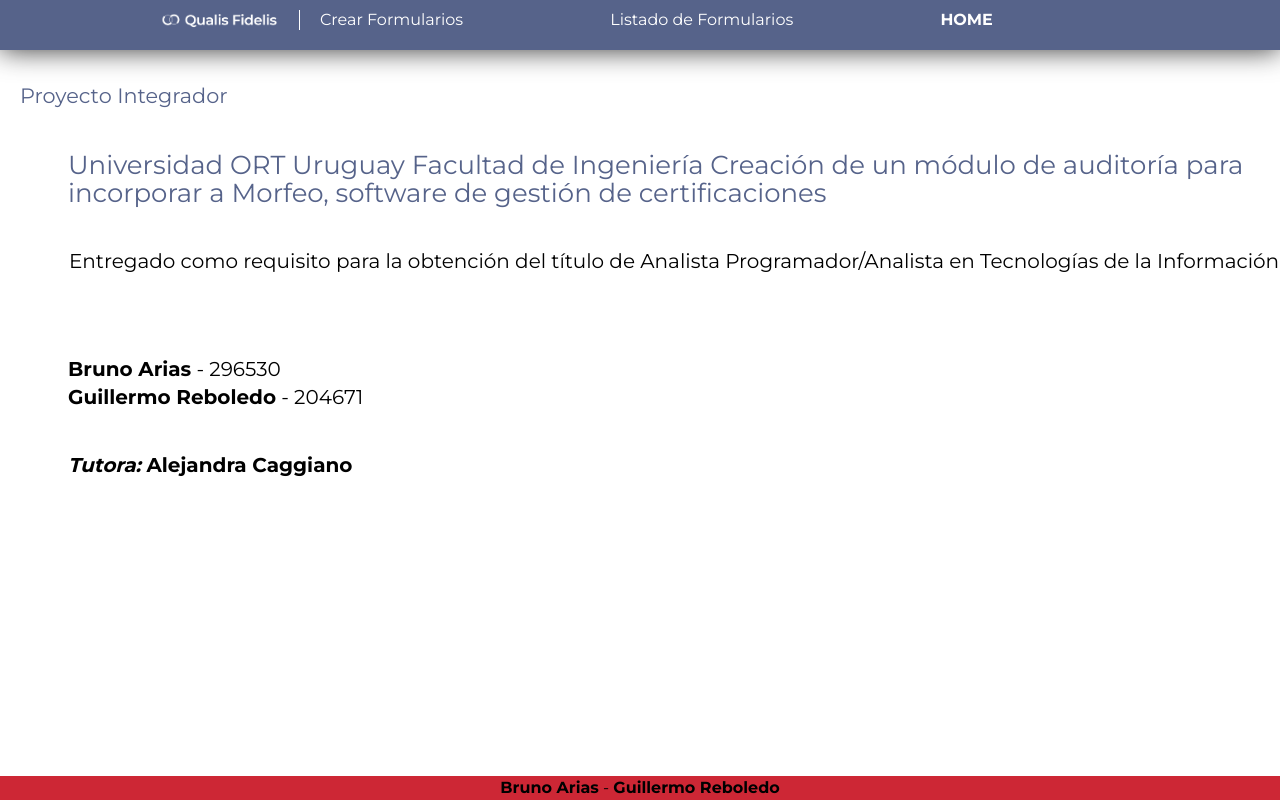
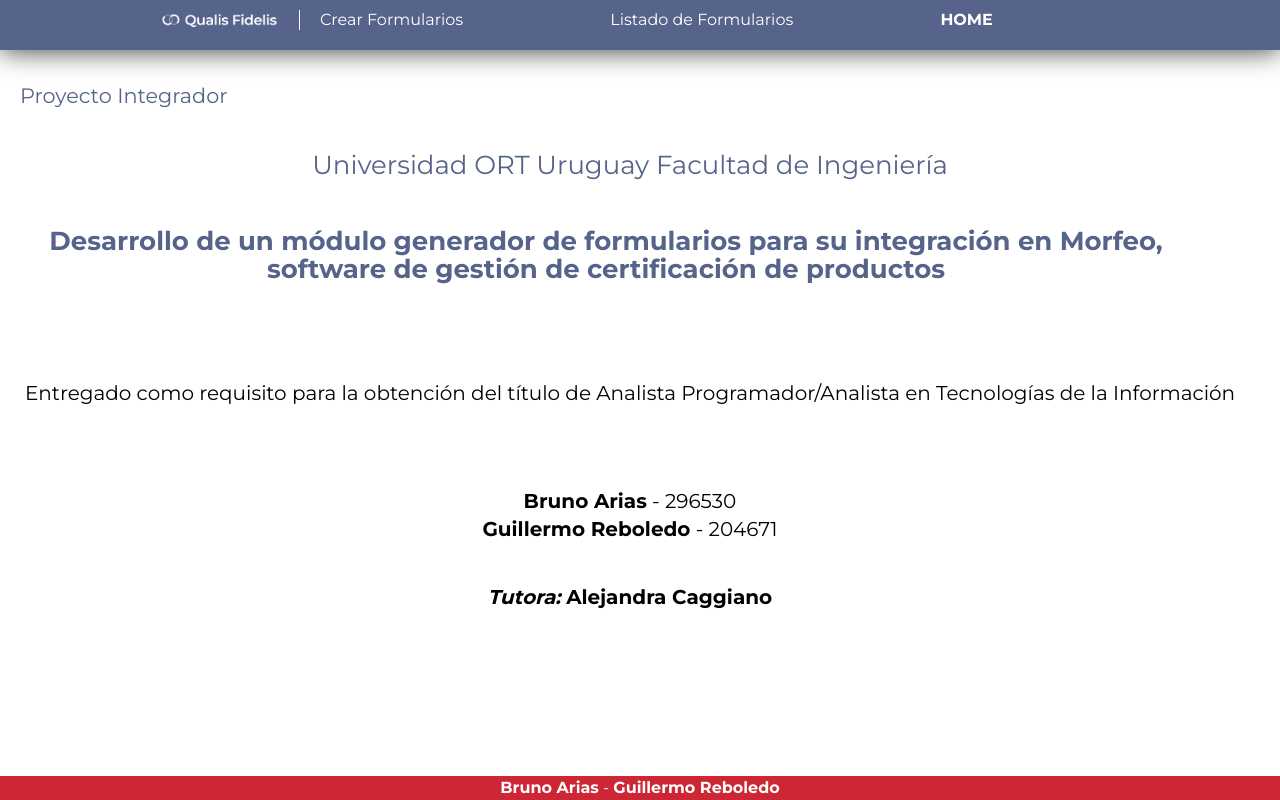
Before and after one commit to chihiroarias/formularios_ui, a React (Create React App) app: page / in a window 1280 px wide. Built offline with nearby package versions, Linux system fonts and the light colour scheme.

Commit message:
arreglos en UI en varias páginas y componentes

```diff
--- a/src/Componentes/atomicos/Footer/Footer.jsx
+++ b/src/Componentes/atomicos/Footer/Footer.jsx
@@ -1,5 +1,5 @@
 import "./footer.css";
 
 export default function Footer() {
-  return <footer className="text-color-white pb-6"> <strong>Bruno Arias</strong> - <strong>Guillermo Reboledo</strong></footer>;
+  return <footer className="pb-6"> <strong>Bruno Arias</strong> - <strong>Guillermo Reboledo</strong></footer>;
 }
--- a/src/Componentes/atomicos/Footer/footer.css
+++ b/src/Componentes/atomicos/Footer/footer.css
@@ -1,4 +1,6 @@
 footer {
+
+  color:white;
   position: fixed;
   bottom: 0px;
   width: 100%;
--- a/src/Componentes/moleculares/CreateDato/CreateDato.jsx
+++ b/src/Componentes/moleculares/CreateDato/CreateDato.jsx
@@ -76,7 +76,7 @@ export default function CreateDato({ addField, indice, setIndice }) {
         setErrorNombreCampo("Nombre Campo no puede estar vacío");
         esValido = false;
       }
-      if (!fieldData.id) {
+      if (!fieldData.id && fieldData.type !== "section") {
         setErrorIdCampo("Debe ingresar un identificador para el campo");
         esValido = false;
       }
@@ -169,6 +169,8 @@ export default function CreateDato({ addField, indice, setIndice }) {
               error={errorIndexado ? errorIndexado : ""}
             />
           </div>
+
+          {fieldData.type !== "section" && (
             <div>
               <CustomInputField
                 id={"idCampo"}
@@ -189,6 +191,7 @@ export default function CreateDato({ addField, indice, setIndice }) {
                 error={errorIdCampo ? errorIdCampo : ""}
               />
             </div>
+          )}
           <div>
             <CustomInputField
               id={"fieldName"}
@@ -232,7 +235,8 @@ export default function CreateDato({ addField, indice, setIndice }) {
           </div>
         )}
 
-      {fieldData.type !== "" && (
+      {fieldData.type !== "" &&
+       fieldData.type !== "section" && (
         <div>
           <CustomInputField
             id={"info"}
--- a/src/Componentes/organismos/Formulario/Formulario.jsx
+++ b/src/Componentes/organismos/Formulario/Formulario.jsx
@@ -149,7 +149,7 @@ function Formulario() {
     >
       <MenuNavegacion submenuSeleccionado="formulario" />
       <Notificacion config={mensajeNotificacion} />
-      <div className="mt-24 px-10">
+      <div className="mt-24 mb-10 px-10">
         <div className="grid grid-cols-2 gap-12">
           <div className="mr-12">
             <h1 className="mb-5">Generador de Formularios</h1>
@@ -194,13 +194,13 @@ function Formulario() {
           </div>
           <div className="ml-12">
             <h1 className="mb-5">Previsualizador de Formulario</h1>
-            <h2 className="text-xl">
+            <h2 className="text-xl justify-center items-center text-center">
               <strong>{codigo ? `${codigo} - ${title}` : title}</strong>
             </h2>
             <p className={"mb-10"}>{description}</p>
             {fields.map((field) => (
               <div
-                className="grid grid-cols-3 gap-3"
+                className="grid grid-cols-3 gap-1"
                 key={field.indice - field.ordenCampo} // Usar una key única y estable
                 style={{
                   display: "flex",
@@ -208,16 +208,18 @@ function Formulario() {
                   alignItems: "center",
                 }}
               >
-                {field.info && <ShowInformation info={field.info} />}
                 <MuestraCampoForm {...field} />
 
-                <div className="grid grid-cols-2 gap-3">
+                <div className="grid grid-cols-3 gap-1">
+                  <div className={"edit-icon ml-2"}>
+                    {field.info && <ShowInformation info={field.info} />}
+                  </div>
                   <MdEdit
-                    className={"edit-icon ml-5"}
+                    className={"edit-icon ml-2"}
                     onClick={() => editField(field)}
                   />
                   <MdDelete
-                    className={"delete-icon ml-5"}
+                    className={"delete-icon ml-2"}
                     onClick={() => deleteField(field.indice)}
                   />
                 </div>
--- a/src/Componentes/organismos/Formulario/Formularios.jsx
+++ b/src/Componentes/organismos/Formulario/Formularios.jsx
@@ -183,14 +183,10 @@ export default function Formularios() {
                           className="grid grid-cols-3 gap-1"
                           style={{
                             display: "flex",
-                              justifyContent: "end",
+                            justifyContent: "space-between",
                             alignItems: "center",
                           }}
                         >
-                            {campo.info && (
-                              <ShowInformation info={campo.info} />
-                            )}
-
                           <MuestraCampoForm
                             formversionid={campo.formversionid}
                             labelForm={campo.labelForm}
@@ -208,13 +204,18 @@ export default function Formularios() {
                             type={campo.type}
                           />
 
-                            <div className="grid grid-cols-2 gap-1">
+                          <div className="grid grid-cols-3 gap-1">
+                            <div className={"edit-icon ml-2"}>
+                              {campo.info && (
+                                <ShowInformation info={campo.info} />
+                              )}
+                            </div>
                             <MdEdit
-                                className={"edit-icon ml-5"}
+                              className={"edit-icon ml-2"}
                               onClick={() => setCampoEnEdicion(campo)}
                             />
                             <MdDelete
-                                className={"delete-icon ml-5"}
+                              className={"delete-icon ml-2"}
                               onClick={() => eliminarCampo(campo.campoid)}
                             />
                           </div>
@@ -228,7 +229,6 @@ export default function Formularios() {
               </div>
             )}
           </div>
-
         )}
       </div>
       <Footer />
--- a/src/elementos/Home.jsx
+++ b/src/elementos/Home.jsx
@@ -6,22 +6,25 @@ export default function Home() {
       <MenuNavegacion />
       <div className="seccion pt-20 ml-5">
         <h1>Proyecto Integrador</h1>
-        <div className="mt-10 ml-12 text-xl">
-          <div className="flex justify-center">
-            <h1>
-              Universidad ORT Uruguay Facultad de Ingeniería Creación de un
-              módulo de auditoría para incorporar a Morfeo, software de gestión
-              de certificaciones
+        <div className="mt-10 my-10 pr-10 text-xl">
+          <div className=" justify-center">
+            <h1 className="mb-12 flex justify-center">
+              Universidad ORT Uruguay Facultad de Ingeniería
+            </h1>
+            <h1 className="mt-12 flex justify-center items-center text-center mr-12">
+              <strong>
+                Desarrollo de un módulo generador de formularios para su integración en Morfeo, software de gestión de certificación de productos
+              </strong>
             </h1>
           </div>
-          <div className="mt-10 mb-10 flex justify-center">
+          <div className="mt-24 mb-10 flex justify-center">
             <p>
               Entregado como requisito para la obtención del título de Analista
               Programador/Analista en Tecnologías de la Información
             </p>
           </div>
           <div className=" justify-center mt-20">
-            <div className="mb-10 mt-10">
+            <div className="mb-10 mt-10  justify-center items-center text-center">
               <h2>
                 <strong>Bruno Arias</strong> - 296530
               </h2>
@@ -30,7 +33,7 @@ export default function Home() {
               </h2>
             </div>
             <div>
-              <h2>
+              <h2 className=" justify-center items-center text-center" >
                 <strong>
                   <i>Tutora:</i> Alejandra Caggiano
                 </strong>
```
Lines whose indentation alone changed are shown as unchanged.
